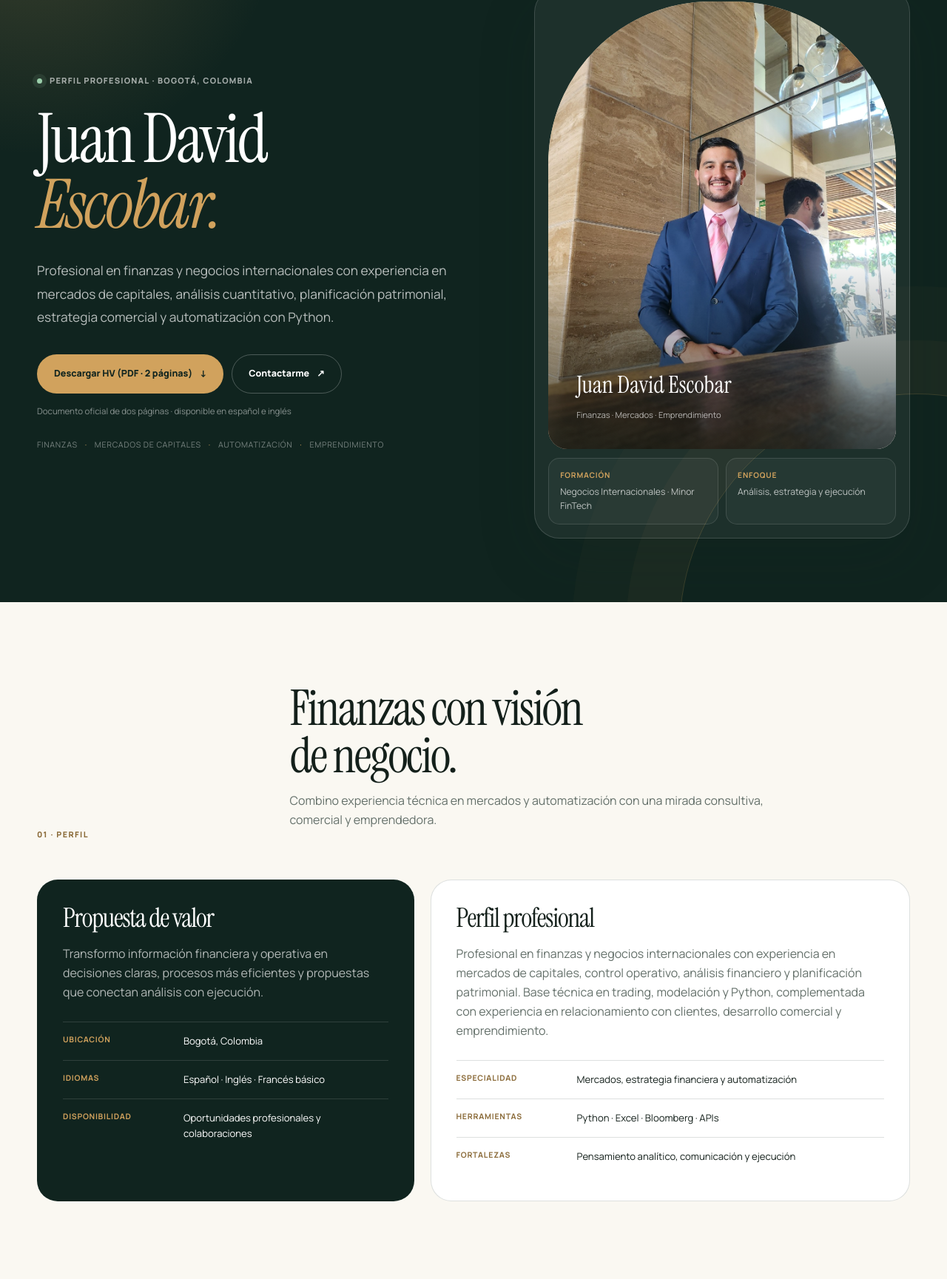
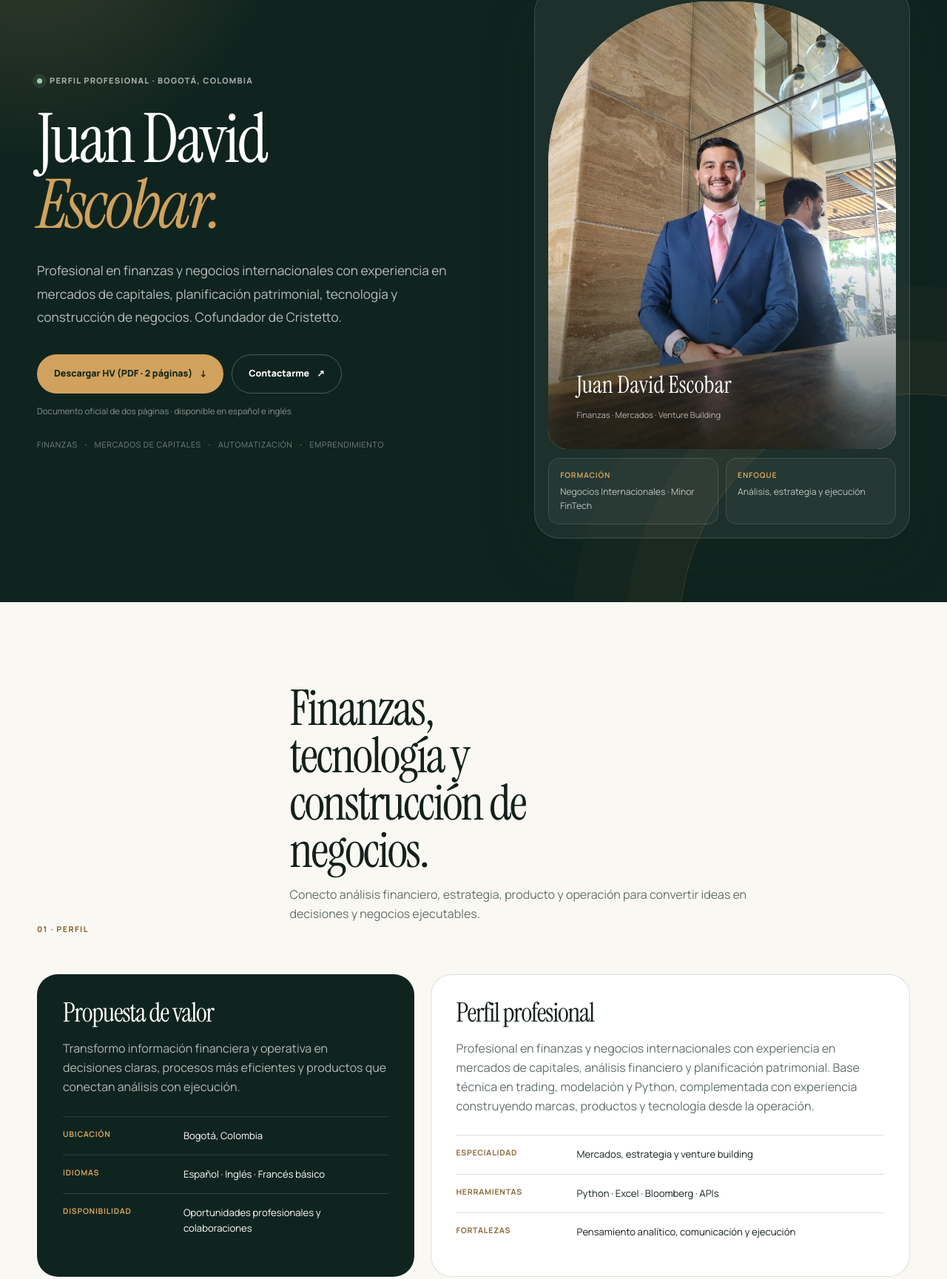
Before and after one commit to juandaes21/cv.juandaescobarr.com, a plain HTML site: page index.html in a window 1280 px wide. Shown: the part 162-1891 px from the top of the page at 74% size. Drawn offline with Linux system fonts and the light colour scheme.

Commit message:
feat: incorporar Cristetto holding al perfil profesional

```diff
--- a/index.html
+++ b/index.html
@@ -4,11 +4,11 @@
   <meta charset="utf-8">
   <meta name="viewport" content="width=device-width,initial-scale=1">
   <title>Juan David Escobar — Perfil profesional</title>
-  <meta name="description" content="Perfil profesional bilingüe de Juan David Escobar: finanzas, mercados de capitales, automatización y emprendimiento.">
+  <meta name="description" content="Perfil profesional bilingüe de Juan David Escobar: finanzas, mercados de capitales, tecnología, venture building y emprendimiento.">
   <meta name="theme-color" content="#10241f">
   <link rel="canonical" href="https://cv.juandaescobarr.com/">
   <meta property="og:title" content="Juan David Escobar — Perfil profesional">
-  <meta property="og:description" content="Experiencia, habilidades y proyectos en finanzas, mercados de capitales, automatización y emprendimiento.">
+  <meta property="og:description" content="Experiencia en finanzas, mercados de capitales, tecnología y construcción de negocios, incluyendo el ecosistema Cristetto.">
   <meta property="og:type" content="profile">
   <meta property="og:url" content="https://cv.juandaescobarr.com/">
   <link rel="preconnect" href="https://fonts.googleapis.com">
@@ -23,7 +23,7 @@
     .section{padding:112px 0}.section-head{display:grid;grid-template-columns:.35fr 1fr;gap:48px;align-items:end;margin-bottom:52px}.label{color:#8a6a38;font-size:.67rem;font-weight:800;letter-spacing:.13em;text-transform:uppercase}.section h2{max-width:13ch;font-size:clamp(3.2rem,5.2vw,5.7rem)}.section-intro{max-width:700px;color:var(--muted);font-size:1rem}.overview{background:var(--paper)}.overview-grid{display:grid;grid-template-columns:.88fr 1.12fr;gap:22px}.panel{padding:34px;border:1px solid var(--line);border-radius:28px;background:#fff}.panel.dark{border-color:transparent;background:var(--forest);color:#fff}.panel h3{font-size:2.25rem}.panel p{margin:18px 0 0;color:var(--muted)}.panel.dark p{color:rgba(255,255,255,.68)}.quick{display:grid;margin-top:26px}.quick div{display:grid;grid-template-columns:145px 1fr;gap:18px;padding:15px 0;border-top:1px solid var(--line);font-size:.82rem}.panel.dark .quick div{border-color:rgba(255,255,255,.13)}.quick b{color:#8a6a38;font-size:.66rem;text-transform:uppercase;letter-spacing:.07em}.panel.dark .quick b{color:var(--gold)}
     .experience{background:var(--cream)}.timeline{display:grid;gap:18px}.role{display:grid;grid-template-columns:190px 1fr;gap:28px;padding:31px;border:1px solid var(--line);border-radius:26px;background:rgba(255,255,255,.65)}.date{color:var(--muted);font-size:.73rem;font-weight:700}.date strong{display:block;margin-bottom:8px;color:#8a6a38;font-size:.64rem;letter-spacing:.08em;text-transform:uppercase}.role h3{font-size:2.05rem}.company{margin-top:4px;color:#486158;font-weight:700}.role ul{margin:19px 0 0;padding-left:19px;color:#58635e;font-size:.9rem}.role li+li{margin-top:8px}
     .skills{background:var(--forest);color:#fff}.skills .section-intro{color:rgba(255,255,255,.62)}.skills-grid{display:grid;grid-template-columns:repeat(2,1fr);gap:14px}.skill-card{padding:28px;border:1px solid rgba(255,255,255,.14);border-radius:24px;background:rgba(255,255,255,.045)}.skill-card h3{font-size:2rem}.tags{display:flex;flex-wrap:wrap;gap:8px;margin-top:18px}.tag{padding:8px 11px;border:1px solid rgba(255,255,255,.15);border-radius:999px;color:rgba(255,255,255,.72);font-size:.71rem}
-    .projects{background:var(--paper)}.project-grid{display:grid;grid-template-columns:repeat(2,1fr);gap:16px}.project{min-height:270px;display:flex;flex-direction:column;padding:31px;border:1px solid var(--line);border-radius:26px;background:#fff}.project:first-child{border-color:transparent;background:var(--forest);color:#fff}.project:nth-child(2){background:#e9deca}.project h3{font-size:2.3rem}.project p{margin:16px 0 28px;color:var(--muted)}.project:first-child p{color:rgba(255,255,255,.66)}.project a,.project .status{margin-top:auto;font-size:.73rem;font-weight:800}.status{color:#8b724c}
+    .projects{background:var(--paper)}.project-grid{display:grid;grid-template-columns:repeat(2,1fr);gap:16px}.project:last-child:nth-child(odd){grid-column:1/-1;min-height:220px}.project{min-height:270px;display:flex;flex-direction:column;padding:31px;border:1px solid var(--line);border-radius:26px;background:#fff}.project:first-child{border-color:transparent;background:var(--forest);color:#fff}.project:nth-child(2){background:#e9deca}.project h3{font-size:2.3rem}.project p{margin:16px 0 28px;color:var(--muted)}.project:first-child p{color:rgba(255,255,255,.66)}.project a,.project .status{margin-top:auto;font-size:.73rem;font-weight:800}.status{color:#8b724c}
     .education{background:var(--cream)}.edu-grid{display:grid;grid-template-columns:1.22fr .78fr;gap:18px}.edu-card{padding:31px;border:1px solid var(--line);border-radius:26px;background:rgba(255,255,255,.67)}.edu-card h3{font-size:2rem}.edu-item{padding:18px 0;border-top:1px solid var(--line)}.edu-item:first-of-type{margin-top:18px}.edu-item b{display:block}.edu-item span{display:block;margin-top:4px;color:var(--muted);font-size:.84rem}
     .contact{padding:95px 0;background:var(--forest);color:#fff}.contact-grid{display:grid;grid-template-columns:1fr auto;gap:48px;align-items:end}.contact h2{max-width:10ch;font-size:clamp(3.7rem,6vw,7rem)}.contact p{max-width:680px;color:rgba(255,255,255,.66)}.contact-actions{display:grid;gap:10px;min-width:250px}.contact-actions a,.contact-actions button{min-height:51px;display:flex;align-items:center;justify-content:center;padding:0 19px;border:1px solid rgba(255,255,255,.2);border-radius:999px;background:transparent;color:#fff;font-size:.75rem;font-weight:800;cursor:pointer}.contact-actions .primary{border-color:var(--gold);background:var(--gold);color:var(--forest)}footer{padding:28px 0;background:#091713;color:rgba(255,255,255,.48);font-size:.7rem}.foot{display:flex;justify-content:space-between;gap:20px}
     .mobile-nav{display:none}html[data-language="es"] [data-en],html[data-language="en"] [data-es]{display:none!important}.loading{opacity:.65;pointer-events:none}
@@ -65,8 +65,8 @@
       <div>
         <div class="eyebrow"><span class="dot"></span><span data-es>Perfil profesional · Bogotá, Colombia</span><span data-en>Professional profile · Bogotá, Colombia</span></div>
         <h1>Juan David <em>Escobar.</em></h1>
-        <p class="lead" data-es>Profesional en finanzas y negocios internacionales con experiencia en mercados de capitales, análisis cuantitativo, planificación patrimonial, estrategia comercial y automatización con Python.</p>
-        <p class="lead" data-en>Finance professional with experience in capital markets, quantitative analysis, wealth planning, commercial strategy, and Python-based process automation.</p>
+        <p class="lead" data-es>Profesional en finanzas y negocios internacionales con experiencia en mercados de capitales, planificación patrimonial, tecnología y construcción de negocios. Cofundador de Cristetto.</p>
+        <p class="lead" data-en>Finance and international business professional with experience in capital markets, wealth planning, technology, and business building. Co-founder of Cristetto.</p>
         <div class="hero-actions">
           <button class="btn gold js-download"><span data-es>Descargar HV (PDF · 2 páginas)</span><span data-en>Download CV (PDF · 2 pages)</span> ↓</button>
           <a class="btn ghost" href="mailto:juandaes01@hotmail.com"><span data-es>Contactarme</span><span data-en>Contact me</span> ↗</a>
@@ -75,17 +75,17 @@
         <div class="hero-meta"><span data-es>Finanzas</span><span data-en>Finance</span><span data-es>Mercados de capitales</span><span data-en>Capital markets</span><span data-es>Automatización</span><span data-en>Automation</span><span data-es>Emprendimiento</span><span data-en>Entrepreneurship</span></div>
       </div>
       <aside class="profile-card" aria-label="Fotografía y resumen profesional">
-        <div class="portrait"><div class="portrait-fallback">JDE</div><img id="portraitImage" alt="Juan David Escobar en traje azul"><div class="portrait-caption"><strong>Juan David Escobar</strong><span data-es>Finanzas · Mercados · Emprendimiento</span><span data-en>Finance · Markets · Entrepreneurship</span></div></div>
+        <div class="portrait"><div class="portrait-fallback">JDE</div><img id="portraitImage" alt="Juan David Escobar en traje azul"><div class="portrait-caption"><strong>Juan David Escobar</strong><span data-es>Finanzas · Mercados · Venture Building</span><span data-en>Finance · Markets · Venture Building</span></div></div>
         <div class="badges"><div class="badge"><b data-es>Formación</b><b data-en>Education</b><span data-es>Negocios Internacionales · Minor FinTech</span><span data-en>International Business · FinTech Minor</span></div><div class="badge"><b data-es>Enfoque</b><b data-en>Focus</b><span data-es>Análisis, estrategia y ejecución</span><span data-en>Analysis, strategy and execution</span></div></div>
       </aside>
     </div>
   </section>
   <section class="section overview" id="perfil">
     <div class="container">
-      <div class="section-head"><span class="label">01 · <span data-es>Perfil</span><span data-en>Profile</span></span><div><h2 data-es>Finanzas con visión de negocio.</h2><h2 data-en>Finance with a business mindset.</h2><p class="section-intro" data-es>Combino experiencia técnica en mercados y automatización con una mirada consultiva, comercial y emprendedora.</p><p class="section-intro" data-en>I combine technical experience in markets and automation with a consultative, commercial, and entrepreneurial perspective.</p></div></div>
+      <div class="section-head"><span class="label">01 · <span data-es>Perfil</span><span data-en>Profile</span></span><div><h2 data-es>Finanzas, tecnología y construcción de negocios.</h2><h2 data-en>Finance, technology, and business building.</h2><p class="section-intro" data-es>Conecto análisis financiero, estrategia, producto y operación para convertir ideas en decisiones y negocios ejecutables.</p><p class="section-intro" data-en>I connect financial analysis, strategy, product, and operations to turn ideas into decisions and executable businesses.</p></div></div>
       <div class="overview-grid">
-        <article class="panel dark"><h3 data-es>Propuesta de valor</h3><h3 data-en>Value proposition</h3><p data-es>Transformo información financiera y operativa en decisiones claras, procesos más eficientes y propuestas que conectan análisis con ejecución.</p><p data-en>I turn financial and operational information into clear decisions, more efficient processes, and proposals that connect analysis with execution.</p><div class="quick"><div><b data-es>Ubicación</b><b data-en>Location</b><span>Bogotá, Colombia</span></div><div><b data-es>Idiomas</b><b data-en>Languages</b><span data-es>Español · Inglés · Francés básico</span><span data-en>Spanish · English · Basic French</span></div><div><b data-es>Disponibilidad</b><b data-en>Availability</b><span data-es>Oportunidades profesionales y colaboraciones</span><span data-en>Professional opportunities and collaborations</span></div></div></article>
-        <article class="panel"><h3 data-es>Perfil profesional</h3><h3 data-en>Professional profile</h3><p data-es>Profesional en finanzas y negocios internacionales con experiencia en mercados de capitales, control operativo, análisis financiero y planificación patrimonial. Base técnica en trading, modelación y Python, complementada con experiencia en relacionamiento con clientes, desarrollo comercial y emprendimiento.</p><p data-en>Finance professional with a background in international business, capital markets, and financial planning. Technical foundation in trading, modeling, and Python, complemented by client relationship management, commercial development, and entrepreneurship.</p><div class="quick"><div><b data-es>Especialidad</b><b data-en>Specialty</b><span data-es>Mercados, estrategia financiera y automatización</span><span data-en>Markets, financial strategy, and automation</span></div><div><b data-es>Herramientas</b><b data-en>Tools</b><span>Python · Excel · Bloomberg · APIs</span></div><div><b data-es>Fortalezas</b><b data-en>Strengths</b><span data-es>Pensamiento analítico, comunicación y ejecución</span><span data-en>Analytical thinking, communication, and execution</span></div></div></article>
+        <article class="panel dark"><h3 data-es>Propuesta de valor</h3><h3 data-en>Value proposition</h3><p data-es>Transformo información financiera y operativa en decisiones claras, procesos más eficientes y productos que conectan análisis con ejecución.</p><p data-en>I turn financial and operational information into clear decisions, more efficient processes, and products that connect analysis with execution.</p><div class="quick"><div><b data-es>Ubicación</b><b data-en>Location</b><span>Bogotá, Colombia</span></div><div><b data-es>Idiomas</b><b data-en>Languages</b><span data-es>Español · Inglés · Francés básico</span><span data-en>Spanish · English · Basic French</span></div><div><b data-es>Disponibilidad</b><b data-en>Availability</b><span data-es>Oportunidades profesionales y colaboraciones</span><span data-en>Professional opportunities and collaborations</span></div></div></article>
+        <article class="panel"><h3 data-es>Perfil profesional</h3><h3 data-en>Professional profile</h3><p data-es>Profesional en finanzas y negocios internacionales con experiencia en mercados de capitales, análisis financiero y planificación patrimonial. Base técnica en trading, modelación y Python, complementada con experiencia construyendo marcas, productos y tecnología desde la operación.</p><p data-en>Finance and international business professional with experience in capital markets, financial analysis, and wealth planning. Technical foundation in trading, modeling, and Python, complemented by experience building brands, products, and technology from real operations.</p><div class="quick"><div><b data-es>Especialidad</b><b data-en>Specialty</b><span data-es>Mercados, estrategia y venture building</span><span data-en>Markets, strategy, and venture building</span></div><div><b data-es>Herramientas</b><b data-en>Tools</b><span>Python · Excel · Bloomberg · APIs</span></div><div><b data-es>Fortalezas</b><b data-en>Strengths</b><span data-es>Pensamiento analítico, comunicación y ejecución</span><span data-en>Analytical thinking, communication, and execution</span></div></div></article>
       </div>
     </div>
   </section>
@@ -96,7 +96,7 @@
         <article class="role"><div class="date"><strong data-es>Actual</strong><strong data-en>Current</strong><span data-es>Ene 2026 - Actual</span><span data-en>Jan 2026 - Present</span><br>Bogotá</div><div><h3 data-es>Consultor en Estrategia Financiera Personal</h3><h3 data-en>Personal Financial Strategy Consultant</h3><div class="company">Fides Financial by Goque Group</div><ul data-es><li>Diagnóstico patrimonial integral para personas y familias.</li><li>Diseño de estrategias de protección, ahorro e inversión según objetivos, horizonte y tolerancia al riesgo.</li><li>Gestión de clientes, pipeline comercial y seguimiento periódico de planes patrimoniales.</li></ul><ul data-en><li>Comprehensive wealth diagnostics for individuals and families.</li><li>Protection, savings, and investment strategies aligned with goals, horizon, and risk tolerance.</li><li>Client relationship, commercial pipeline, and ongoing plan review management.</li></ul></div></article>
         <article class="role"><div class="date"><strong>Equity Trading</strong><span>Jul 2024 - Jul 2025</span><br>Bogotá</div><div><h3 data-es>Practicante - Trading Renta Variable</h3><h3 data-en>Equity Trading Intern</h3><div class="company">Credicorp Capital</div><ul data-es><li>Gestión operativa de renta variable y derivados, conciliaciones y coordinación con Riesgos, Contabilidad y back office.</li><li>Análisis cuantitativo, modelación en Python y Excel, y backtesting de estrategias.</li><li>Automatizaciones para reducir reprocesos y mejorar calidad de datos y tiempos de respuesta.</li></ul><ul data-en><li>Equity and derivatives operations, reconciliations, and coordination with Risk, Accounting, and back office.</li><li>Quantitative analysis, Python and Excel modeling, and strategy backtesting.</li><li>Automation workflows that reduced rework and improved data quality and turnaround times.</li></ul></div></article>
         <article class="role"><div class="date"><strong data-es>Emprendimiento</strong><strong data-en>Entrepreneurship</strong><span>2022 - 2024</span><br>Bogotá</div><div><h3 data-es>Cofundador y CEO</h3><h3 data-en>Co-founder & CEO</h3><div class="company">Financia tu Pyme S.A.S.</div><ul data-es><li>Modelación financiera, estrategia comercial y estructuración de servicios para MiPymes.</li><li>Dirección de equipo multidisciplinario, participación en incubadoras y captación de los primeros clientes.</li></ul><ul data-en><li>Financial modeling, commercial strategy, and service structuring for SMEs.</li><li>Led a multidisciplinary team, participated in incubators, and onboarded the first clients.</li></ul></div></article>
-        <article class="role"><div class="date"><strong data-es>Proyecto activo</strong><strong data-en>Active venture</strong><span>Jul 2022 - Present</span><br>Bogotá</div><div><h3 data-es>Cofundador</h3><h3 data-en>Co-founder</h3><div class="company">Café Cristetto</div><ul data-es><li>Diseño del modelo de negocio, gestión financiera, proveedores, costos y estrategia comercial.</li><li>Posicionamiento de marca, alianzas B2B y desarrollo de productos y experiencias.</li></ul><ul data-en><li>Business model design, financial management, suppliers, costs, and commercial strategy.</li><li>Brand positioning, B2B partnerships, and product and experience development.</li></ul></div></article>
+        <article class="role"><div class="date"><strong data-es>Proyecto activo</strong><strong data-en>Active venture</strong><span>Jul 2022 - Present</span><br>Bogotá</div><div><h3 data-es>Cofundador</h3><h3 data-en>Co-founder</h3><div class="company">Cristetto · Coffee · Hospitality · Technology</div><ul data-es><li>Cofundación y evolución de Cristetto desde una marca de café especial hacia un ecosistema que construye productos, experiencias y tecnología alrededor del café y la hospitalidad.</li><li>Definición de visión, estrategia de portafolio, modelos de negocio, planeación financiera, alianzas y desarrollo de iniciativas como Café Cristetto, Rist, Club Cristetto y Cris AI.</li></ul><ul data-en><li>Co-founded and evolved Cristetto from a specialty coffee brand into an ecosystem that builds products, experiences, and technology around coffee and hospitality.</li><li>Portfolio vision and strategy, business models, financial planning, partnerships, and development of initiatives including Café Cristetto, Rist, Club Cristetto, and Cris AI.</li></ul></div></article>
       </div>
     </div>
   </section>
@@ -107,7 +107,7 @@
         <article class="skill-card"><h3 data-es>Finanzas y mercados</h3><h3 data-en>Finance and markets</h3><div class="tags"><span class="tag">Financial modeling</span><span class="tag">Quantitative analysis</span><span class="tag">Equities</span><span class="tag">Derivatives</span><span class="tag">Bloomberg Terminal</span><span class="tag">Portfolio analysis</span></div></article>
         <article class="skill-card"><h3 data-es>Datos y automatización</h3><h3 data-en>Data and automation</h3><div class="tags"><span class="tag">Python</span><span class="tag">Pandas</span><span class="tag">Machine Learning</span><span class="tag">Process automation</span><span class="tag">Advanced Excel</span><span class="tag">Trading APIs</span></div></article>
         <article class="skill-card"><h3 data-es>Estrategia y clientes</h3><h3 data-en>Strategy and clients</h3><div class="tags"><span class="tag">Client profiling</span><span class="tag">Wealth diagnostics</span><span class="tag">Commercial strategy</span><span class="tag">Pipeline management</span><span class="tag">Relationship management</span></div></article>
-        <article class="skill-card"><h3 data-es>Innovación y liderazgo</h3><h3 data-en>Innovation and leadership</h3><div class="tags"><span class="tag">FinTech</span><span class="tag">LLMs</span><span class="tag">Blockchain</span><span class="tag">Strategic thinking</span><span class="tag">Cross-functional teamwork</span><span class="tag">Coaching</span></div></article>
+        <article class="skill-card"><h3 data-es>Innovación y liderazgo</h3><h3 data-en>Innovation and leadership</h3><div class="tags"><span class="tag">FinTech</span><span class="tag">Venture building</span><span class="tag">Product strategy</span><span class="tag">AI products</span><span class="tag">Strategic thinking</span><span class="tag">Cross-functional leadership</span></div></article>
       </div>
     </div>
   </section>
@@ -115,6 +115,7 @@
     <div class="container">
       <div class="section-head"><span class="label">04 · <span data-es>Proyectos</span><span data-en>Projects</span></span><div><h2 data-es>Ideas llevadas a ejecución.</h2><h2 data-en>Ideas turned into execution.</h2></div></div>
       <div class="project-grid">
+        <article class="project"><h3>Cristetto</h3><p data-es>Ecosistema que construye marcas, productos y tecnología alrededor del café y la hospitalidad. Integra Café Cristetto, Rist, Club Cristetto y Cris AI.</p><p data-en>An ecosystem building brands, products, and technology around coffee and hospitality. It brings together Café Cristetto, Rist, Club Cristetto, and Cris AI.</p><a href="https://cristetto.com/" target="_blank" rel="noreferrer">cristetto.com ↗</a></article>
         <article class="project"><h3>Finanzas con Esco</h3><p data-es>Educación y acompañamiento alrededor de protección patrimonial, inversión y toma de decisiones financieras.</p><p data-en>Education and guidance around wealth protection, investing, and financial decision-making.</p><a href="https://www.instagram.com/finanzasconesco/" target="_blank" rel="noreferrer">Instagram ↗</a></article>
         <article class="project"><h3>Café Cristetto</h3><p data-es>Marca colombiana de café especial enfocada en producto, experiencias, comunidad y alianzas comerciales.</p><p data-en>Colombian specialty coffee brand focused on products, experiences, community, and commercial partnerships.</p><a href="https://cafecristetto.com/" target="_blank" rel="noreferrer">cafecristetto.com ↗</a></article>
         <article class="project"><h3>Rist</h3><p data-es>Solución tecnológica para simplificar la operación y la relación con clientes de restaurantes y cafés.</p><p data-en>Technology solution designed to simplify operations and customer relationships for restaurants and cafés.</p><a href="https://ristetto.com/" target="_blank" rel="noreferrer">ristetto.com ↗</a></article>
@@ -132,7 +133,7 @@
     </div>
   </section>
   <section class="contact">
-    <div class="container contact-grid"><div><h2 data-es>Conversemos sobre la próxima oportunidad.</h2><h2 data-en>Let's discuss the next opportunity.</h2><p data-es>Disponible para oportunidades en finanzas, mercados de capitales, estrategia, desarrollo comercial y proyectos que conecten negocio con tecnología.</p><p data-en>Open to opportunities in finance, capital markets, strategy, commercial development, and projects connecting business with technology.</p></div><div class="contact-actions"><button class="primary js-download"><span data-es>Descargar HV de 2 páginas</span><span data-en>Download 2-page CV</span></button><a href="https://www.linkedin.com/in/finanzasconesco/" target="_blank" rel="noreferrer">LinkedIn ↗</a><a href="mailto:juandaes01@hotmail.com">juandaes01@hotmail.com</a><a href="https://juandaescobarr.com/">Página personal ↗</a></div></div>
+    <div class="container contact-grid"><div><h2 data-es>Conversemos sobre la próxima oportunidad.</h2><h2 data-en>Let's discuss the next opportunity.</h2><p data-es>Disponible para oportunidades en finanzas, mercados de capitales, estrategia, venture building y proyectos que conecten negocio con tecnología.</p><p data-en>Open to opportunities in finance, capital markets, strategy, venture building, and projects connecting business with technology.</p></div><div class="contact-actions"><button class="primary js-download"><span data-es>Descargar HV de 2 páginas</span><span data-en>Download 2-page CV</span></button><a href="https://www.linkedin.com/in/finanzasconesco/" target="_blank" rel="noreferrer">LinkedIn ↗</a><a href="mailto:juandaes01@hotmail.com">juandaes01@hotmail.com</a><a href="https://juandaescobarr.com/">Página personal ↗</a></div></div>
   </section>
 </main>
 <footer><div class="container foot"><span>© 2026 Juan David Escobar</span><span>Bogotá, Colombia · cv.juandaescobarr.com</span></div></footer>
```
